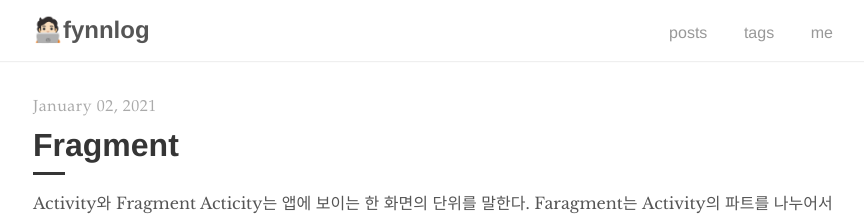
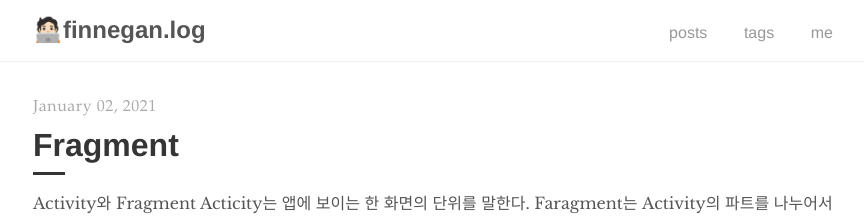
Before and after one commit to Leegaramm/Leegaramm-github.io, a Jekyll site: the page built from index.html, in a window 1280 px wide. Shown: the top 216 px of the page, without its empty margins (207-1071 px from the left). Built offline with Jekyll 4.4.1, drawn with Linux system fonts in a browser that asks for light colours; the list of posts is cut into pages by our own code.

Commit message:
Update _config.yml

```diff
--- a/_config.yml
+++ b/_config.yml
@@ -1,5 +1,5 @@
 # Site settings
-title:          🧑🏻‍💻fynnlog
+title:          🧑🏻‍💻finnegan.log
 description:    "I solemnly swear that I'm up to no good."
 baseurl:        ""
 url:            "https://gaaraam.github.io"
```
